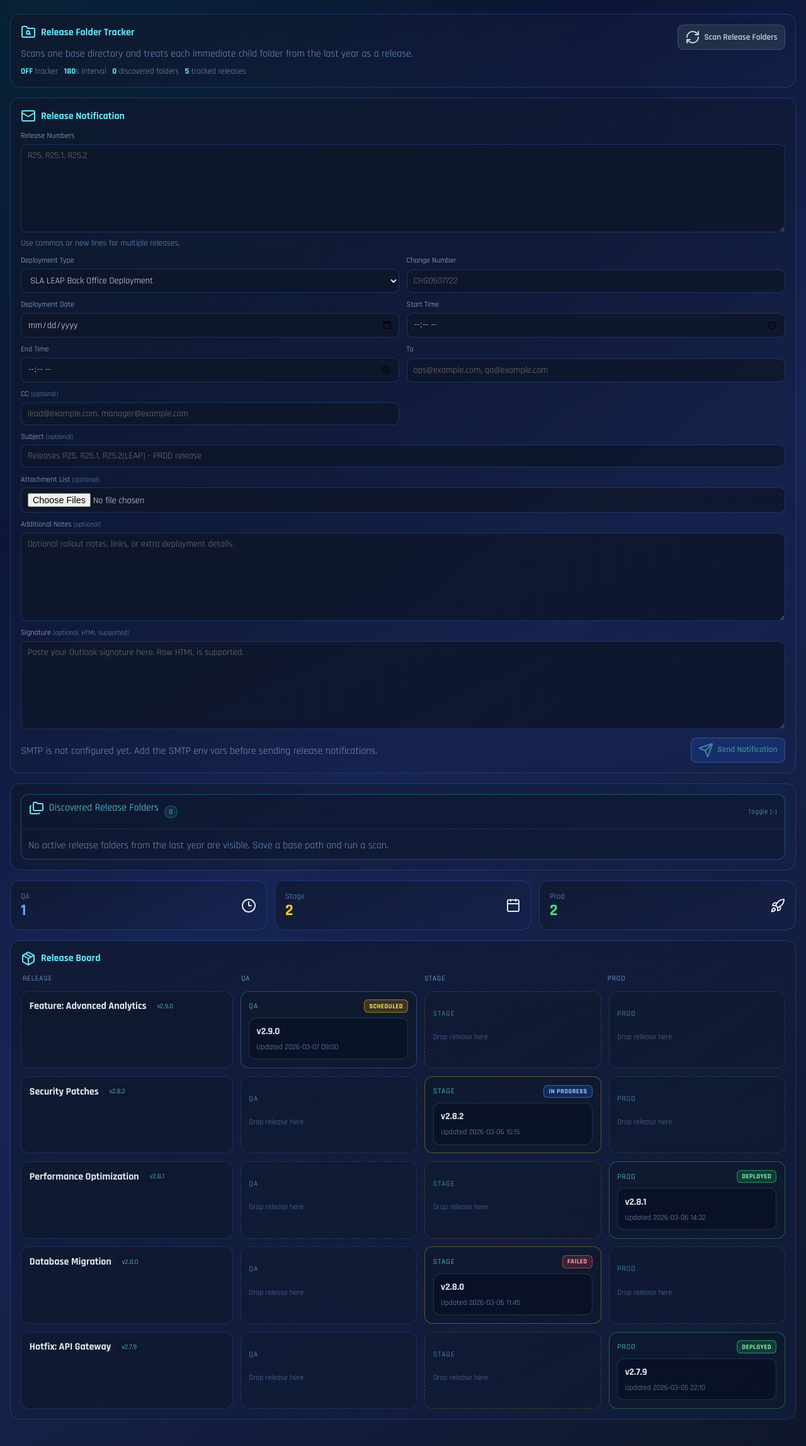
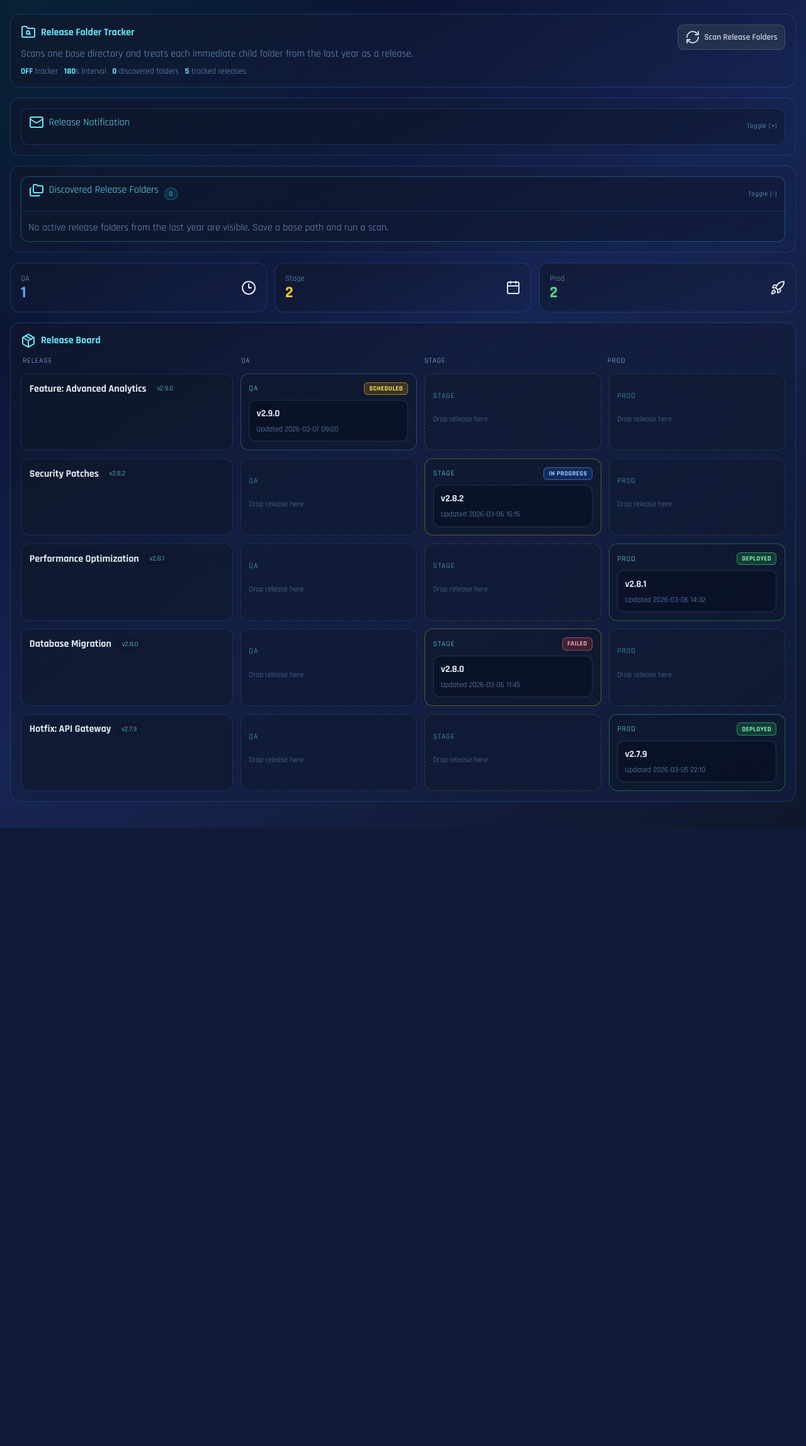
Before and after one commit to desalvatoredaniel/SLA-app, a Flask app: page /releases in a window 1280 px wide. Shown: the part 75-2371 px from the top of the page at 63% size. After the commit the page ends 1390 px from the top, so only its background shows below. Run offline with Flask 3, Linux system fonts and the light colour scheme; some libraries are stand-ins or nearby versions.

Commit message:
collasapable

```diff
--- a/templates/releases.html
+++ b/templates/releases.html
@@ -42,12 +42,16 @@
 </section>
 
 <section class="panel">
-  <div class="section-row">
-    <h2 class="section-title">
+  <details class="group-collapsible">
+    <summary class="group-summary">
+      <div class="group-summary-left">
+        <span class="section-title">
           <i data-lucide="mail"></i>
           Release Notification
-    </h2>
+        </span>
       </div>
+      <span class="group-summary-toggle">Toggle</span>
+    </summary>
 
     <form method="post" action="/releases/notify" class="config-form" enctype="multipart/form-data">
       <div class="form-grid cols-2">
@@ -136,6 +140,7 @@
         </button>
       </div>
     </form>
+  </details>
 </section>
 
 <section class="panel">
```
Lines whose indentation alone changed are shown as unchanged.
